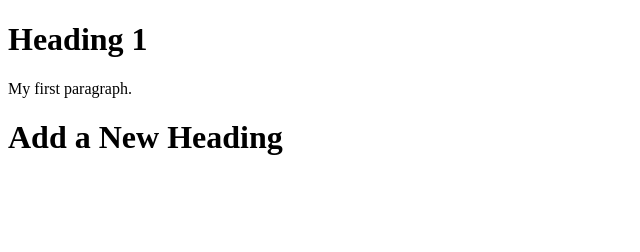
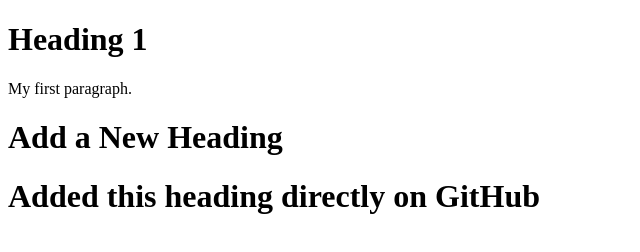
Before and after one commit to lucasenders/FIT3179, a plain HTML site: page index.html in a window 1280 px wide. Shown: the whole page, without its empty margins (0-640 px from the left). Drawn offline with Linux system fonts and the light colour scheme.

Commit message:
Updated index.html directly on GitHub

```diff
--- a/index.html
+++ b/index.html
@@ -8,5 +8,7 @@
     <p>My first paragraph.</p>
 
     <h1>Add a New Heading</h1>
+
+    <h1>Added this heading directly on GitHub</h1>
 </body>
 </html>
```
